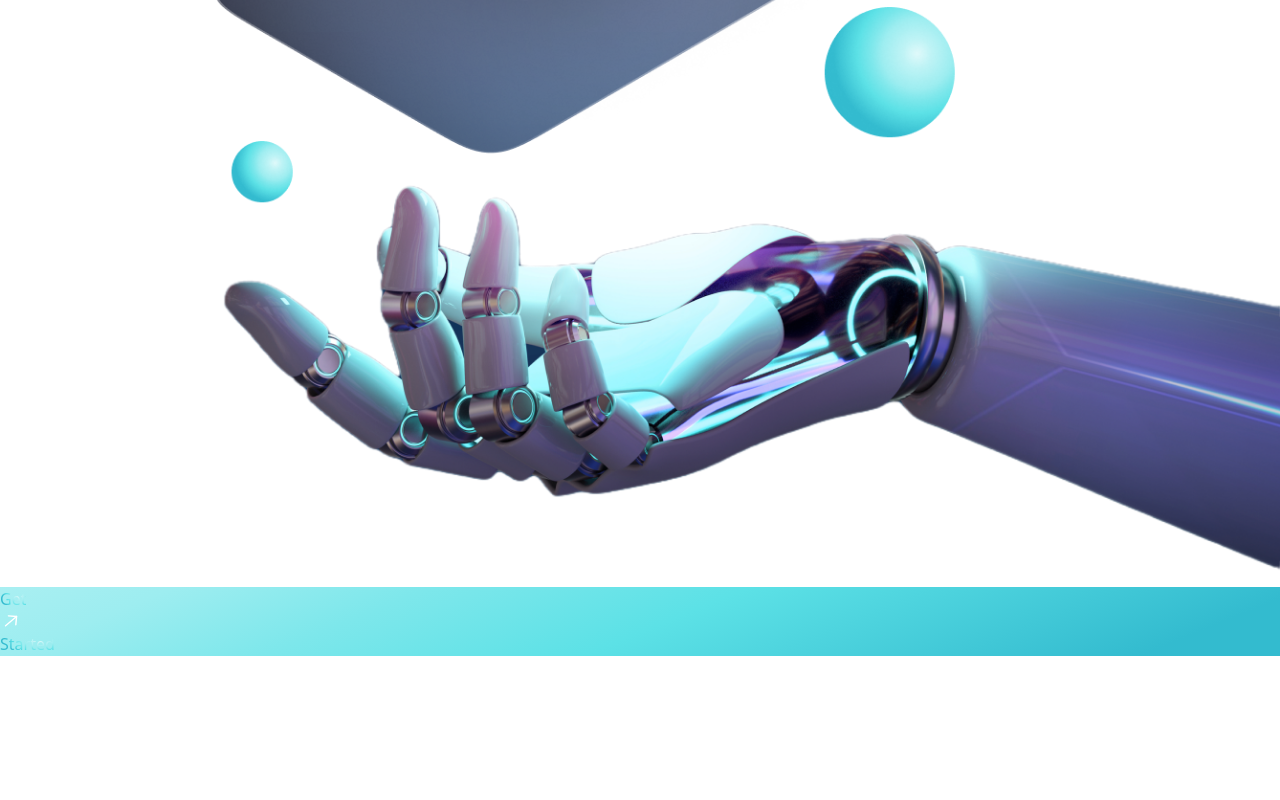
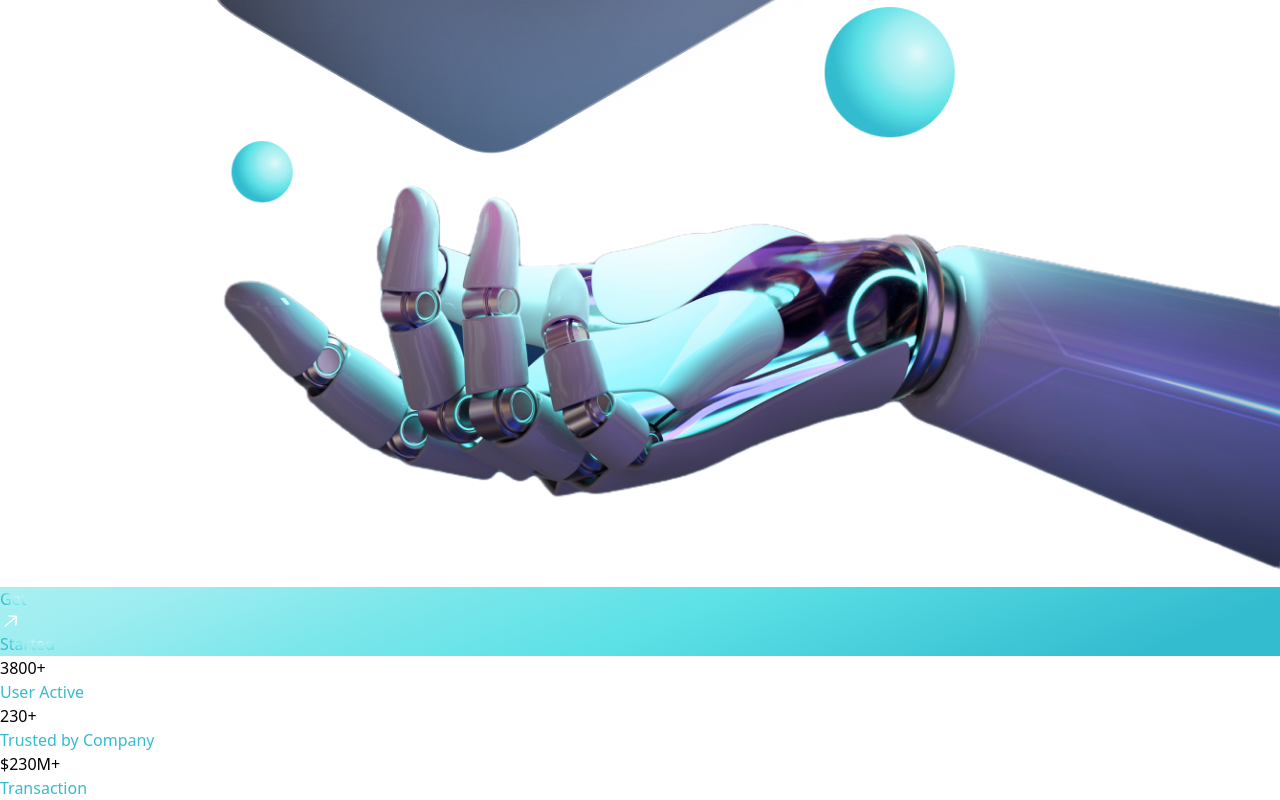
Before and after one commit to Sura-T/bank_modern_app, a React (Vite) app in the folder bank_modern_app/: page / in a window 1280 px wide. Shown: the part 1201-2001 px from the top of the page. Before the commit the page ends 1857 px from the top, so only its background shows below. Built offline with nearby package versions, Linux system fonts and the light colour scheme.

Commit message:
stats component added

```diff
--- a/bank_modern_app/src/components/Stats.jsx
+++ b/bank_modern_app/src/components/Stats.jsx
@@ -1,11 +1,17 @@
-import React from 'react'
+import { stats } from "../constants";
+import styles from "../style";
 
-const Stats = () => {
-  return (
-    <div>
-
-    </div>
-  )
-}
+const Stats = () => (
+  <section className={`${styles.flexCenter} flex-row flex-wrap sm:mb-20 mb-6`}>
+      {stats.map((stat) => (
+        <div key={stat.id} className={`flex-1 flex justify-start items-center flex-row m-3`}>
+          <h4 className="font-poppins font-semibold xs:text-[40px] text-[30px] xs:leading-[53px] leading-[43px] text-white">
+            {stat.value}
+          </h4>
+          <p className="font-poppins font-normal xs:text-[20px] text-[15px] xs:leading-[26px] leading-[21px] text-gradient uppercase ml-3">{stat.title}</p>
+        </div>
+      ))}
+  </section>
+)
 
 export default Stats
```
